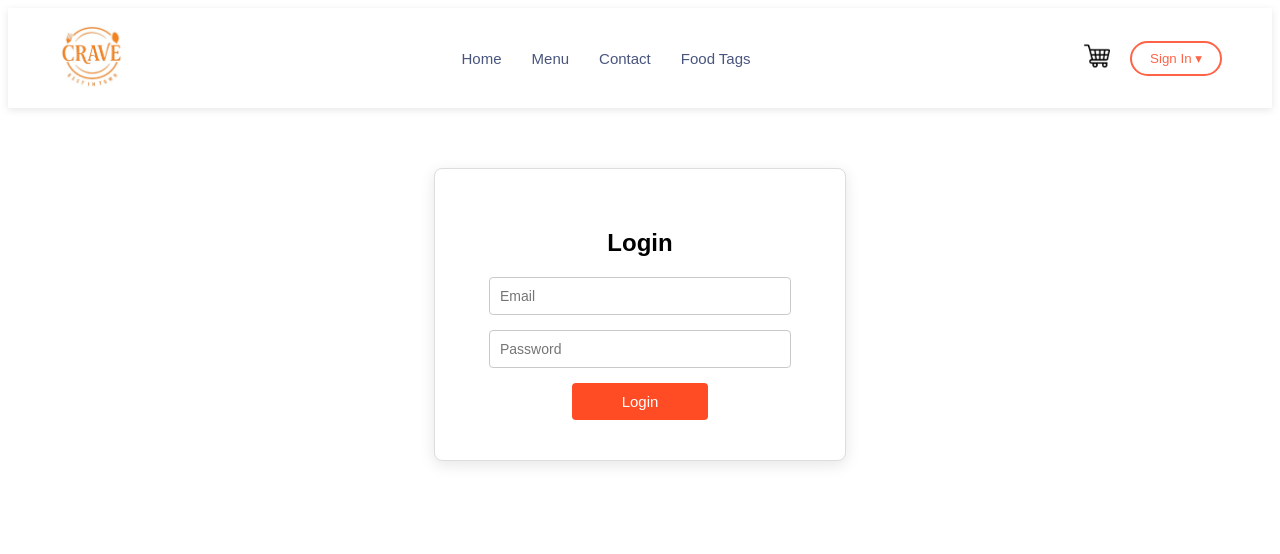
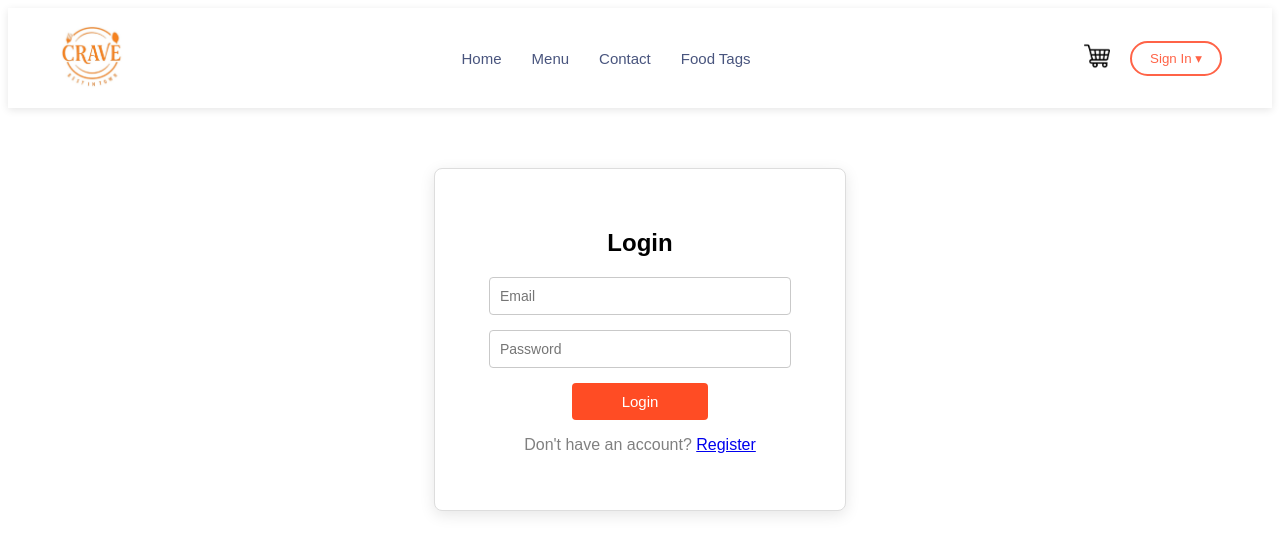
Before and after one commit to iamthisal2/restaurant-system, a React (Vite) app in the folder Frontend/frontend-login/: page /login in a window 1280 px wide. Shown: the top 554 px of the page. Built offline with nearby package versions, Linux system fonts and the light colour scheme.

Commit message:
Login and FoodTag Frontend and Backend

```diff
--- a/Frontend/frontend-login/src/pages/Login.jsx
+++ b/Frontend/frontend-login/src/pages/Login.jsx
@@ -1,7 +1,7 @@
 import { useState } from "react";
 import { loginUser } from "../api";
 import { useAuth } from "../context/AuthContext";
-import { useNavigate } from "react-router-dom";
+import { useNavigate, Link } from "react-router-dom"; // <-- import Link
 import "./Auth.css";
 
 export default function Login() {
@@ -43,6 +43,11 @@ export default function Login() {
       </form>
 
       <p className="message">{msg}</p>
+
+      {/* Add this link for users without an account */}
+      <p>
+        Don't have an account? <Link to="/register">Register</Link>
+      </p>
     </div>
   );
 }
```
